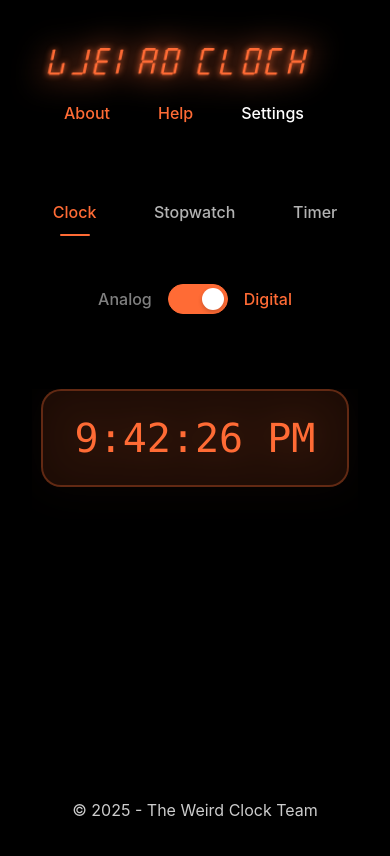
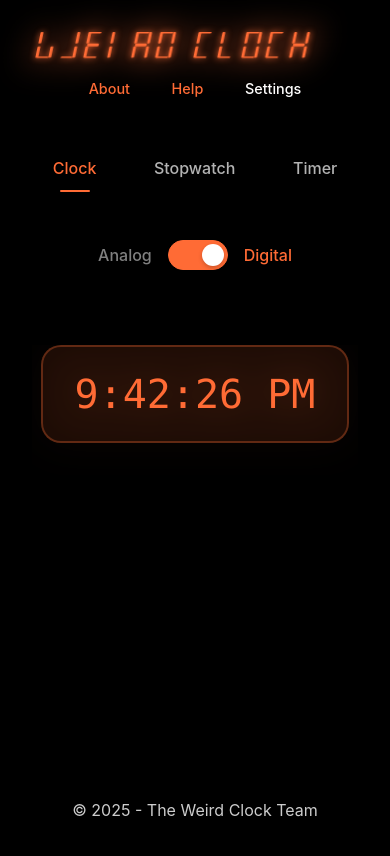
Before and after one commit to bllfrnch/weirder-clock, a SvelteKit app: page / in a window 390 px wide. Shown: the top 856 px of the page. Built offline with nearby package versions, Linux system fonts and the light colour scheme.

Commit message:
Header improvements

```diff
--- a/src/lib/components/Header.svelte
+++ b/src/lib/components/Header.svelte
@@ -23,6 +23,8 @@
 			flex-direction: column;
 			gap: 1rem;
 			text-align: center;
+			align-items: center;
+			margin: 1rem;
 		}
 	}
 </style>
--- a/src/lib/components/Logo.svelte
+++ b/src/lib/components/Logo.svelte
@@ -1,5 +1,5 @@
 <div class="led-display">
-	<svg width="650" height="60" viewBox="0 15 650 60" xmlns="http://www.w3.org/2000/svg">
+	<svg width="650" height="60" viewBox="35 18 570 54" xmlns="http://www.w3.org/2000/svg">
 		<defs>
 			<!-- Define a single 7-segment digit template -->
 			<g id="segment-a"><rect x="8" y="5" width="24" height="6" rx="2"/></g>
@@ -11,6 +11,8 @@
 			<g id="segment-g"><rect x="8" y="32" width="24" height="6" rx="2"/></g>
 		</defs>
 
+		<!-- Centered group for all letters -->
+		<g transform="translate(35, 0)">
 			<!-- W (using two character spaces to make a proper W) -->
 			<!-- Left part of W (like an L) -->
 			<g transform="translate(0, 10)" fill="#ff6b35">
@@ -104,15 +106,36 @@
 				<use href="#segment-c"/>
 				<use href="#segment-b"/>
 			</g>
+		</g>
 	</svg>
 </div>
 
 <style>
+	.led-display {
+		display: block;
+		width: 100%;
+		text-align: center;
+		margin: 0;
+		padding: 0;
+	}
+
+	.led-display svg {
+		width: 650px;
+		height: auto;
+		filter: drop-shadow(0 0 3px #ff6b35) drop-shadow(0 0 16px #ff6b35);
+		transform: skewX(-12deg);
+		display: block;
+	}
+
+	@media (max-width: 768px) {
 		.led-display svg {
 			width: 100%;
-		height: auto;
-		max-width: 650px;
-		filter: drop-shadow(0 0 3px #ff6b35) drop-shadow(0 0 16px #ff6b35);
-		transform: skewX(-12deg);
+		}
+	}
+
+	@media (max-width: 480px) {
+		.led-display svg {
+			width: 280px;
+		}
 	}
 </style>
--- a/src/lib/components/Nav.svelte
+++ b/src/lib/components/Nav.svelte
@@ -41,4 +41,17 @@
 	nav a {
 		color: #ff6b35;
 	}
+
+	@media (max-width: 768px) {
+		nav {
+			justify-content: center;
+			flex-wrap: wrap;
+		}
+
+		nav a,
+		nav button {
+			font-size: 0.9rem;
+			padding: 0.4rem 0.8rem;
+		}
+	}
 </style>
--- a/src/routes/about/+page.svelte
+++ b/src/routes/about/+page.svelte
@@ -84,34 +84,6 @@
 		flex-direction: column;
 	}
 
-	header {
-		display: flex;
-		justify-content: space-between;
-		align-items: baseline;
-		margin: 2rem;
-	}
-
-	.led-display svg {
-		width: 100%;
-		height: auto;
-		max-width: 650px;
-		filter: drop-shadow(0 0 3px #ff6b35) drop-shadow(0 0 16px #ff6b35);
-		transform: skewX(-12deg);
-	}
-
-	nav a {
-		color: #ff6b35;
-		text-decoration: none;
-		font-weight: 500;
-		padding: 0.5rem 1rem;
-		border-radius: 8px;
-		transition: all 0.2s ease;
-	}
-
-	nav a:hover {
-		background: rgba(255, 107, 53, 0.1);
-	}
-
 	.content {
 		flex: 1;
 		max-width: 800px;
@@ -168,16 +140,6 @@
 	}
 
 	@media (max-width: 768px) {
-		header {
-			flex-direction: column;
-			gap: 1rem;
-			text-align: center;
-		}
-
-		.led-display svg {
-			max-width: 100%;
-		}
-
 		.content {
 			padding: 1rem;
 		}
--- a/src/routes/help/+page.svelte
+++ b/src/routes/help/+page.svelte
@@ -44,7 +44,7 @@
 						<li><strong>Digital Mode:</strong> Shows remaining time in MM:SS format</li>
 						<li><strong>Analog Mode:</strong> Clock face with progress arc showing countdown</li>
 						<li><strong>Set Time:</strong> Input minutes and seconds when timer is stopped</li>
-						<li><strong>Warning:</strong> Progress arc turns red and pulses when <20% time remains</li>
+						<li><strong>Warning:</strong> Progress arc turns red and pulses when &lt;20% time remains</li>
 						<li><strong>Start/Pause:</strong> Begin countdown or pause temporarily</li>
 						<li><strong>Reset:</strong> Clear timer and return to input mode</li>
 					</ul>
```
Lines whose indentation alone changed are shown as unchanged.
